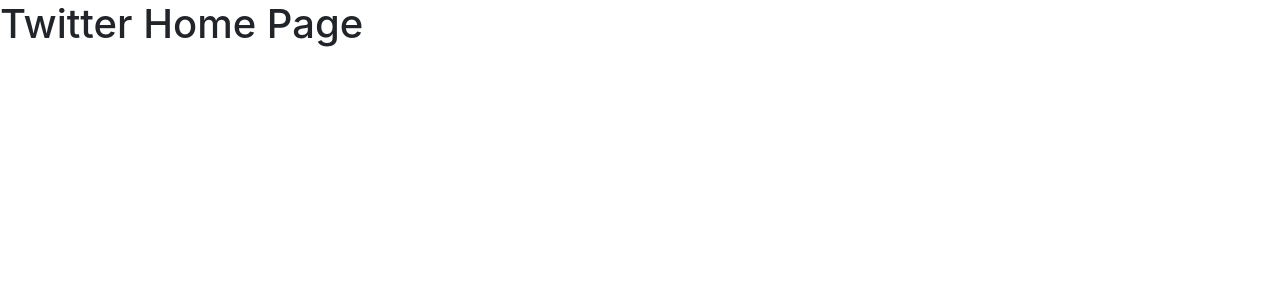
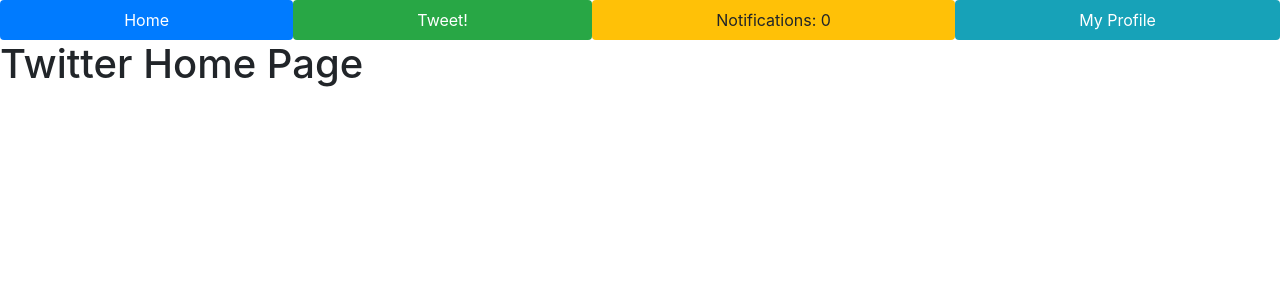
Before and after one commit to luisfff29/twitterclone, a Django app: page / in a window 1280 px wide. Shown: the top 300 px of the page. Run offline with Django 3.2, Linux system fonts and the light colour scheme; some libraries are stand-ins or nearby versions.

Commit message:
add nav bar

```diff
--- a/templates/base.html
+++ b/templates/base.html
@@ -9,6 +9,12 @@
       integrity="sha384-9aIt2nRpC12Uk9gS9baDl411NQApFmC26EwAOH8WgZl5MYYxFfc+NcPb1dKGj7Sk" crossorigin="anonymous">
     <title>Twitter Clone</title>
   </head>
+  <nav class="nav nav-pills flex-column flex-sm-row">
+    <a class="flex-sm-fill text-sm-center nav-link btn-primary" href="{% url 'homepage' %}">Home</a>
+    <a class="flex-sm-fill text-sm-center nav-link btn-success" href="#">Tweet!</a>
+    <a class="flex-sm-fill text-sm-center nav-link btn-warning" href="#">Notifications: 0</a>
+    <a class="flex-sm-fill text-sm-center nav-link btn-info" href='#'>My Profile</a>
+  </nav>
 
   <body>
     {% block body_block %}
--- a/twitterclone/urls.py
+++ b/twitterclone/urls.py
@@ -19,6 +19,6 @@
 
 urlpatterns = [
     path('admin/', admin.site.urls),
-    path('', views.index),
+    path('', views.index, name='homepage'),
     path('', include('authentication.urls')),
 ]
```
